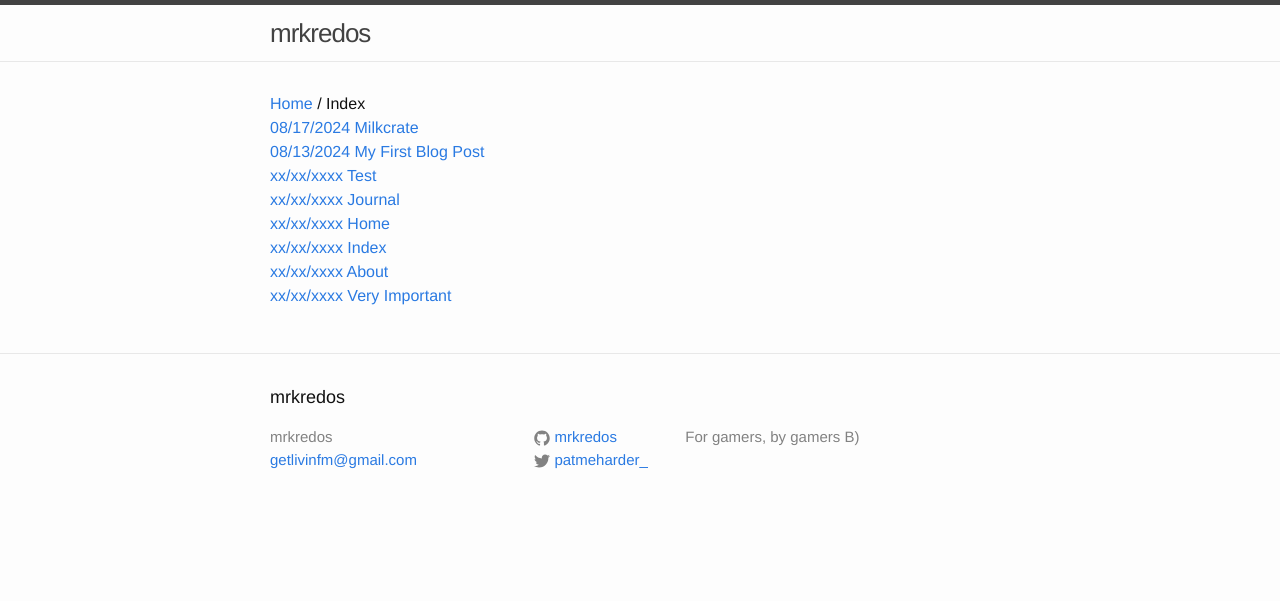
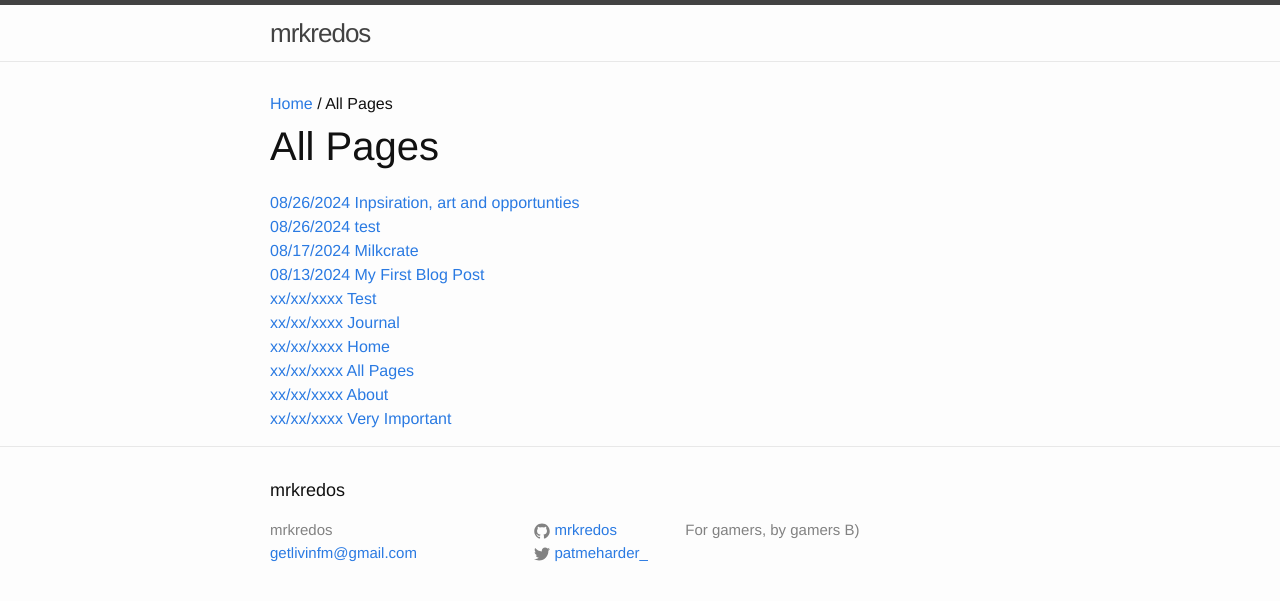
Before and after one commit to MrKredos/mrkredos.github.io, a Jekyll site: the page built from all.md, in a window 1280 px wide. Shown: the top 601 px of the page. Built offline with Jekyll 4.4.1, drawn with Linux system fonts in a browser that asks for light colours.

Commit message:
new post + fixed css and small changes

```diff
--- a/_layouts/all.html
+++ b/_layouts/all.html
@@ -1,6 +1,13 @@
 ---
 layout: default
 ---
+<div class="all">
+
+    {%- if page.title -%}
+      <h1 class="page-heading">{{ page.title }}</h1>
+
+    {%- endif -%}
+
 
 {% assign pages = site.pages %}
 {% assign posts = site.posts %}
--- a/_layouts/journal.html
+++ b/_layouts/journal.html
@@ -24,16 +24,14 @@ layout: default
     <ul class="post-list">
       {%- assign date_format = site.minima.date_format | default: "%m/%d/%Y" -%}
       {%- for post in posts -%}
+      {% if post.category == "Journal" %}
       <li>
             <!-- date and title presented on one line  -->
           <a class="post-link" href="{{ post.url | relative_url }}">
             {{ post.date | date: date_format }} {{ post.title | escape }}
           </a>
-        </h3>
-        {%- if site.show_excerpts -%}
-          {{ post.excerpt }}
-        {%- endif -%}
       </li>
+      {% endif %}
       {%- endfor -%}
 
 
--- /dev/null
+++ b/_posts/test/2024-08-26-test.md
@@ -0,0 +1,7 @@
+---
+layout: post
+title: test
+date: 2024-08-26
+category: Test
+
+---
--- a/_sass/_layout.scss
+++ b/_sass/_layout.scss
@@ -185,13 +185,13 @@
 }
 
 .post-meta {
-    font-size: 24;
+    font-size: 24px;
     color: $grey-color;
 }
 
 .post-link {
     display: inline-block;
-    font-size: 24;
+    // font-size: 24px;
 }
 
 
--- a/all.md
+++ b/all.md
@@ -1,5 +1,5 @@
 ---
-title: Index
+title: All Pages
 layout: all
 permalink: /all.html
 ---
```
Also changed, not shown: _layouts/test.html (+35 -1 lines), _posts/2024-08-13-my-first-blog-post.md (deleted, +0 -18 lines), _posts/2024-08-17-milkcrate.md (deleted, +0 -51 lines), _posts/journal/2024-08-13-my-first-blog-post.md (added, +18 -0 lines), _posts/journal/2024-08-17-milkcrate.md (added, +51 -0 lines), _posts/journal/2024-08-26-inspiration-art-and-opportunities.md (added, +38 -0 lines), about-me.md (+1 -1 lines), 1 other file.
